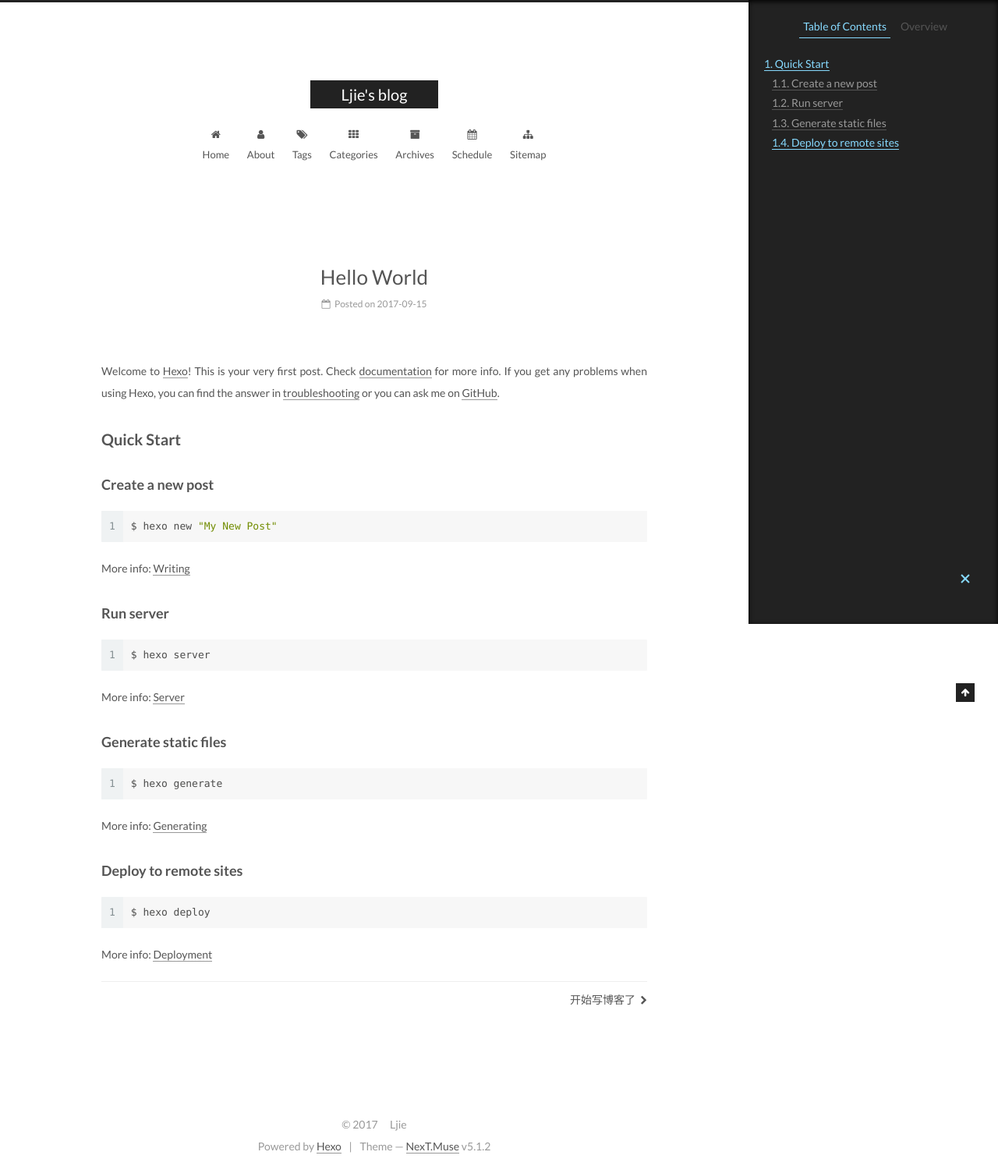
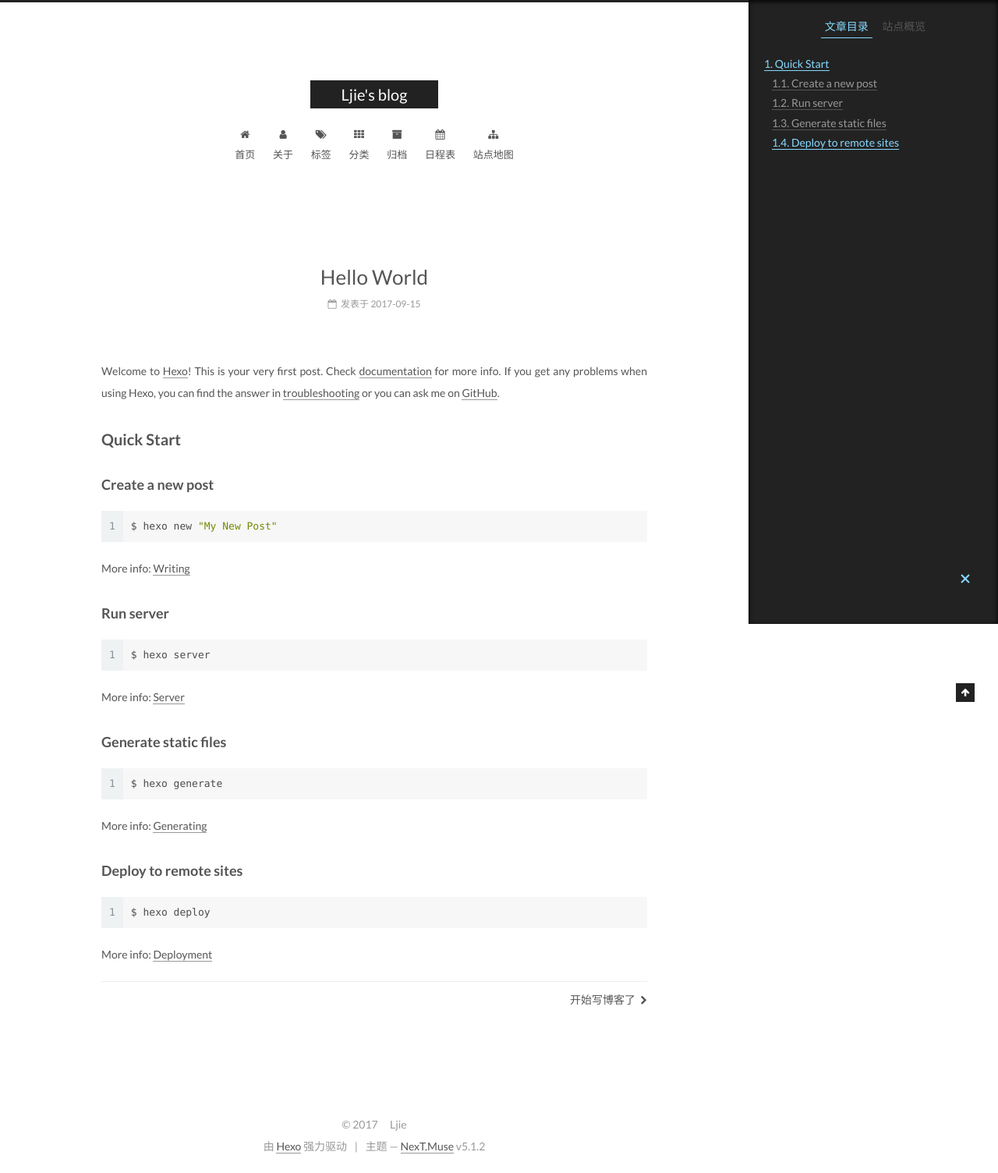
Before and after one commit to Ljie123/Ljie.github.io, a plain HTML site: page 2017/09/15/hello-world/index.html in a window 1280 px wide. Shown: the whole page at 78% size. Drawn offline with Linux system fonts and the light colour scheme.

Commit message:
Site updated: 2017-09-17 00:18:05

```diff
--- a/2017/09/15/hello-world/index.html
+++ b/2017/09/15/hello-world/index.html
@@ -5,7 +5,7 @@
 
 
 
-<html class="theme-next muse use-motion" lang="en">
+<html class="theme-next muse use-motion" lang="zh-Hans">
 <head>
   <meta charset="UTF-8"/>
 <meta http-equiv="X-UA-Compatible" content="IE=edge" />
@@ -101,7 +101,7 @@
 <meta property="og:url" content="http://Ljie123.github.io/2017/09/15/hello-world/index.html">
 <meta property="og:site_name" content="Ljie&#39;s blog">
 <meta property="og:description" content="Welcome to Hexo! This is your very first post. Check documentation for more info. If you get any problems when using Hexo, you can find the answer in troubleshooting or you can ask me on GitHub. Quick">
-<meta property="og:locale" content="en">
+<meta property="og:locale" content="zh-Hans">
 <meta property="og:updated_time" content="2017-09-14T16:22:11.910Z">
 <meta name="twitter:card" content="summary">
 <meta name="twitter:title" content="Hello World">
@@ -121,7 +121,7 @@
     motion: {"enable":true,"async":false,"transition":{"post_block":"fadeIn","post_header":"slideDownIn","post_body":"slideDownIn","coll_header":"slideLeftIn"}},
     duoshuo: {
       userId: '0',
-      author: 'Author'
+      author: '博主'
     },
     algolia: {
       applicationID: '',
@@ -153,7 +153,7 @@
 
 </head>
 
-<body itemscope itemtype="http://schema.org/WebPage" lang="en">
+<body itemscope itemtype="http://schema.org/WebPage" lang="zh-Hans">
 
 
 
@@ -201,7 +201,7 @@
 
               <i class="menu-item-icon fa fa-fw fa-home"></i> <br />
 
-            Home
+            首页
           </a>
         </li>
 
@@ -211,7 +211,7 @@
 
               <i class="menu-item-icon fa fa-fw fa-user"></i> <br />
 
-            About
+            关于
           </a>
         </li>
 
@@ -221,7 +221,7 @@
 
               <i class="menu-item-icon fa fa-fw fa-tags"></i> <br />
 
-            Tags
+            标签
           </a>
         </li>
 
@@ -231,7 +231,7 @@
 
               <i class="menu-item-icon fa fa-fw fa-th"></i> <br />
 
-            Categories
+            分类
           </a>
         </li>
 
@@ -241,7 +241,7 @@
 
               <i class="menu-item-icon fa fa-fw fa-archive"></i> <br />
 
-            Archives
+            归档
           </a>
         </li>
 
@@ -251,7 +251,7 @@
 
               <i class="menu-item-icon fa fa-fw fa-calendar"></i> <br />
 
-            Schedule
+            日程表
           </a>
         </li>
 
@@ -261,7 +261,7 @@
 
               <i class="menu-item-icon fa fa-fw fa-sitemap"></i> <br />
 
-            Sitemap
+            站点地图
           </a>
         </li>
 
@@ -325,9 +325,9 @@
                 <i class="fa fa-calendar-o"></i>
               </span>
 
-                <span class="post-meta-item-text">Posted on</span>
+                <span class="post-meta-item-text">发表于</span>
 
-              <time title="Post created" itemprop="dateCreated datePublished" datetime="2017-09-15T00:22:11+08:00">
+              <time title="创建于" itemprop="dateCreated datePublished" datetime="2017-09-15T00:22:11+08:00">
                 2017-09-15
               </time>
 
@@ -460,10 +460,10 @@
 
         <ul class="sidebar-nav motion-element">
           <li class="sidebar-nav-toc sidebar-nav-active" data-target="post-toc-wrap" >
-            Table of Contents
+            文章目录
           </li>
           <li class="sidebar-nav-overview" data-target="site-overview">
-            Overview
+            站点概览
           </li>
         </ul>
 
@@ -483,7 +483,7 @@
               <a href="/archives/">
 
                 <span class="site-state-item-count">2</span>
-                <span class="site-state-item-name">posts</span>
+                <span class="site-state-item-name">日志</span>
               </a>
             </div>
 
@@ -496,7 +496,7 @@
             <div class="site-state-item site-state-tags">
 
                 <span class="site-state-item-count">1</span>
-                <span class="site-state-item-name">tags</span>
+                <span class="site-state-item-name">标签</span>
 
             </div>
 
@@ -563,11 +563,11 @@
 </div>
 
 
-  <div class="powered-by">Powered by <a class="theme-link" href="https://hexo.io">Hexo</a></div>
+  <div class="powered-by">由 <a class="theme-link" href="https://hexo.io">Hexo</a> 强力驱动</div>
 
   <span class="post-meta-divider">|</span>
 
-  <div class="theme-info">Theme &mdash; <a class="theme-link" href="https://github.com/iissnan/hexo-theme-next">NexT.Muse</a> v5.1.2</div>
+  <div class="theme-info">主题 &mdash; <a class="theme-link" href="https://github.com/iissnan/hexo-theme-next">NexT.Muse</a> v5.1.2</div>
 
 
 
```
Also changed, not shown: 2017/09/17/开始写博客了/index.html (+17 -17 lines), archives/2017/09/index.html (+17 -17 lines), archives/2017/index.html (+17 -17 lines), archives/index.html (+17 -17 lines), index.html (+19 -19 lines).
